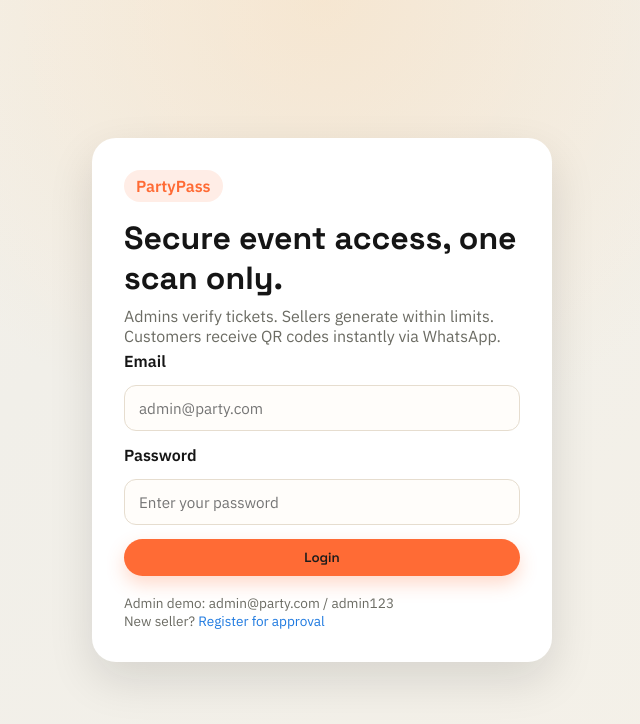
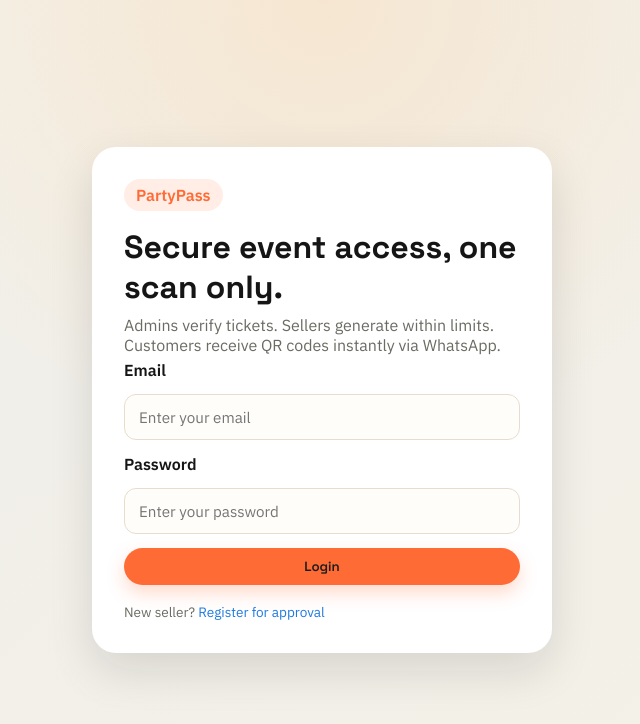
Before and after one commit to galaxyentertainmentjo-sketch/PartyPass, a React app in the folder frontend/: page / in a window 1280 px wide. Shown: the top 724 px of the page, without its empty margins (318-958 px from the left). Built offline with nearby package versions, Linux system fonts and the light colour scheme; the HTML template or start-up script is replaced by a standard one.

Commit message:
Remove admin demo credentials from login page

```diff
--- a/frontend/src/pages/Login.jsx
+++ b/frontend/src/pages/Login.jsx
@@ -41,7 +41,7 @@
             type="email"
             value={email}
             onChange={(e) => setEmail(e.target.value)}
-            placeholder="admin@party.com"
+            placeholder="Enter your email"
             required
           />
           <label className="label">Password</label>
@@ -59,7 +59,6 @@
           {message && <p className="message error">{message}</p>}
         </form>
         <div className="login-footer">
-          <div>Admin demo: admin@party.com / admin123</div>
           <div>
             New seller?{" "}
             <Link className="link" to="/seller/register">
```
